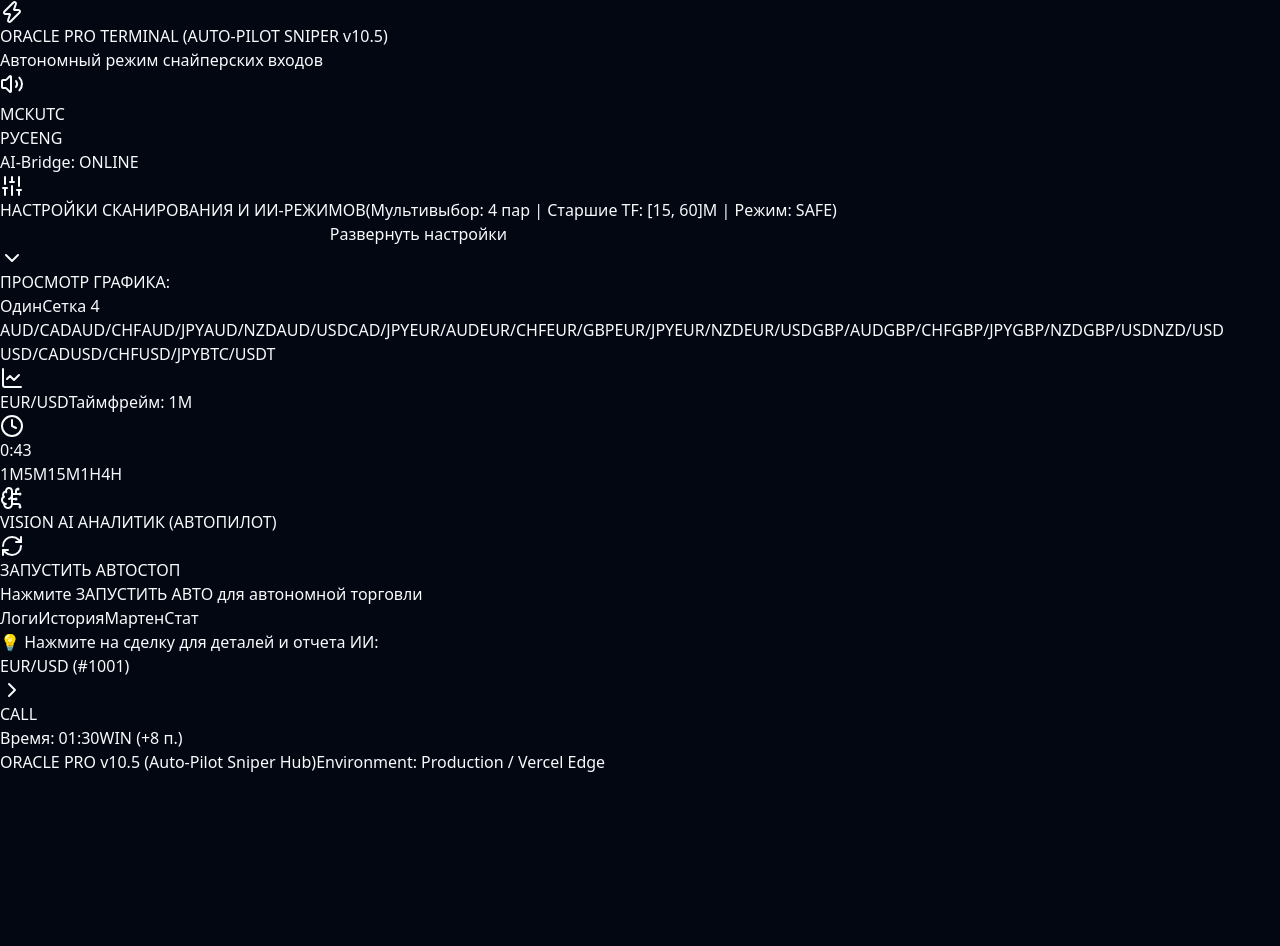
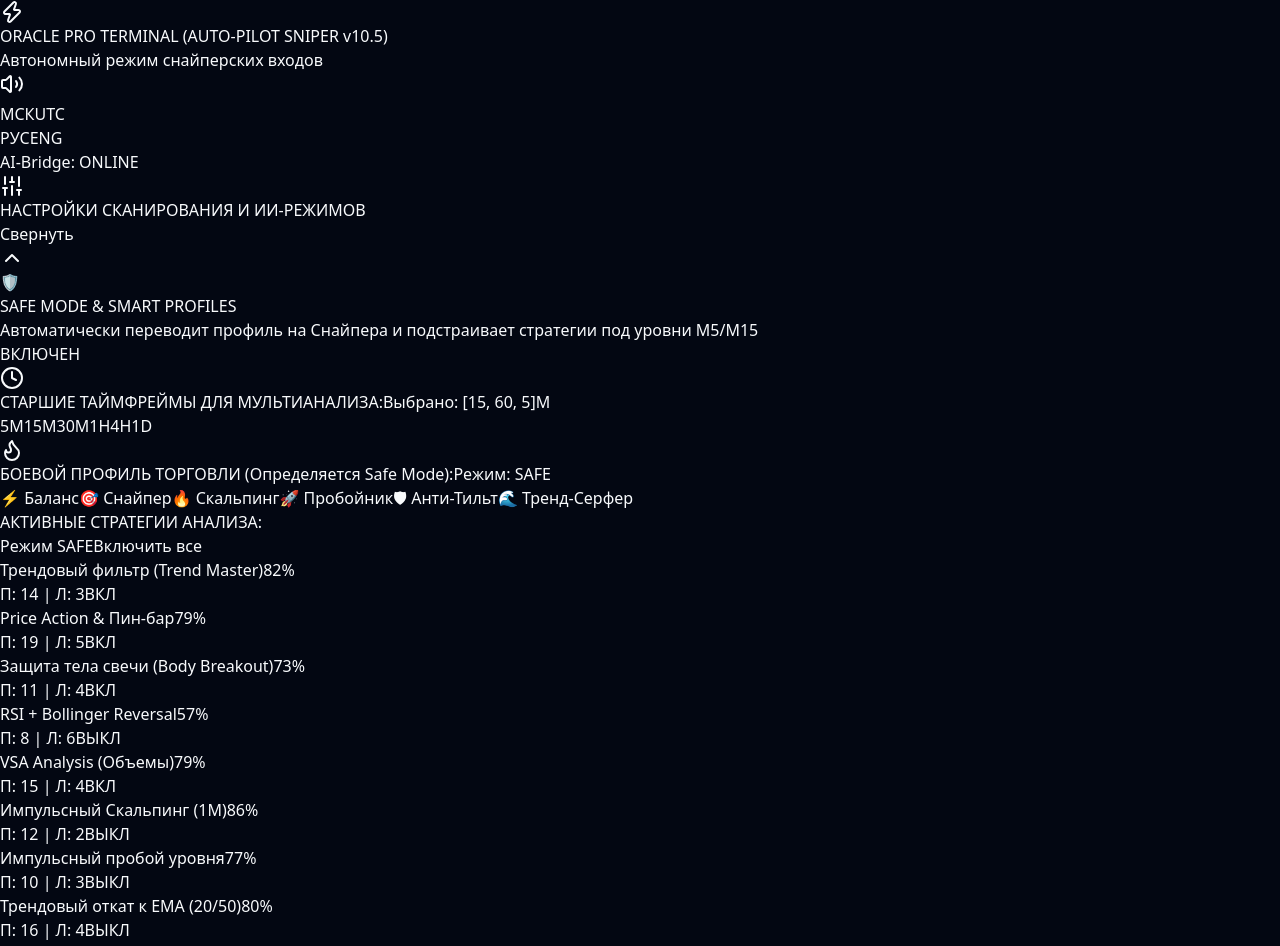
Before and after one commit to vanyat0702-dotcom/oracle-pro-terminal, a React (Vite) app: page / in a window 1280 px wide. Shown: the top 946 px of the page. Before the commit the page ends 800 px from the top, so only its background shows below. Built offline with nearby package versions, Linux system fonts and the light colour scheme.

Commit message:
Refactor App component state and UI elements

```diff
--- a/src/App.tsx
+++ b/src/App.tsx
@@ -24,12 +24,12 @@ export default function App() {
         if (matched.length > 0) return matched;
       }
     } catch (e) {}
-    return [TRADING_PAIRS[0], TRADING_PAIRS[1], TRADING_PAIRS[11], TRADING_PAIRS[19]];
+    return [...TRADING_PAIRS];
   });
 
   const [timeframe, setTimeframe] = useState<string>("1");
   const [displayTf, setDisplayTf] = useState<string>("1");
-  const [selectedHigherTfs, setSelectedHigherTfs] = useState<string[]>(["15", "60"]);
+  const [selectedHigherTfs, setSelectedHigherTfs] = useState<string[]>(["15", "60", "5"]);
 
   const [viewMode, setViewMode] = useState<'single' | 'quad'>('single');
   const [timezone, setTimezone] = useState<'Europe/Moscow' | 'Etc/UTC'>('Europe/Moscow');
@@ -41,10 +41,10 @@ export default function App() {
   const [safeModeEnabled, setSafeModeEnabled] = useState<boolean>(true);
 
   const [riskMode, setRiskMode] = useState<'SAFE' | 'BALANCED' | 'AGGRESSIVE' | 'BREAKOUT' | 'ANTITILT' | 'TRENDSURF'>(() => {
-    return (localStorage.getItem('oracle_risk_mode') as any) || 'BALANCED';
+    return (localStorage.getItem('oracle_risk_mode') as any) || 'SAFE';
   });
 
-  const [isSettingsOpen, setIsSettingsOpen] = useState<boolean>(false);
+  const [isSettingsOpen, setIsSettingsOpen] = useState<boolean>(true);
   const [newsFilterEnabled, setNewsFilterEnabled] = useState<boolean>(true);
   const [atrFilterEnabled, setAtrFilterEnabled] = useState<boolean>(true);
   const [riskCapEnabled, setRiskCapEnabled] = useState<boolean>(true);
@@ -522,38 +522,36 @@ export default function App() {
         <section className="lg:col-span-9 flex flex-col gap-3">
 
           <div className="bg-slate-900/90 border border-slate-800 rounded-xl overflow-hidden shadow-lg transition-all">
-            <button
-              onClick={() => setIsSettingsOpen(!isSettingsOpen)}
-              className="w-full px-4 py-2.5 bg-slate-900 hover:bg-slate-850 flex items-center justify-between text-xs font-bold text-cyan-400 cursor-pointer border-b border-slate-800/50"
-            >
+            <div className="w-full px-4 py-3 bg-slate-900 flex items-center justify-between text-xs font-bold text-cyan-400 border-b border-slate-800/50">
               <div className="flex items-center gap-2">
                 <Sliders className="w-4 h-4 text-cyan-400"/>
                 <span>НАСТРОЙКИ СКАНИРОВАНИЯ И ИИ-РЕЖИМОВ</span>
-                <span className="text-[10px] text-slate-400 font-normal ml-2">
-                  (Мультивыбор: <span className="text-cyan-300 font-bold">{selectedMultiPairs.length} пар</span> | Старшие TF: <span className="text-cyan-300 font-bold">[{selectedHigherTfs.join(', ')}]M</span> | Режим: <span className="text-amber-400 font-bold">{riskMode}</span>)
-                </span>
               </div>
-              <div className="flex items-center gap-1 text-[11px] text-slate-400">
-                <span>{isSettingsOpen ? 'Свернуть' : 'Развернуть настройки'}</span>
+              <button
+                onClick={() => setIsSettingsOpen(!isSettingsOpen)}
+                className="flex items-center gap-1 text-[11px] text-slate-400 hover:text-white cursor-pointer"
+              >
+                <span>{isSettingsOpen ? 'Свернуть' : 'Развернуть'}</span>
                 {isSettingsOpen ? <ChevronUp className="w-4 h-4"/> : <ChevronDown className="w-4 h-4"/>}
-              </div>
-            </button>
+              </button>
+            </div>
 
             {isSettingsOpen && (
-              <div className="p-4 flex flex-col gap-3 bg-slate-950/60 backdrop-blur">
-                <div className="flex items-center justify-between p-3 bg-slate-900/90 rounded-lg border border-emerald-500/40">
-                  <div className="flex items-center gap-2">
+              <div className="p-4 flex flex-col gap-3.5 bg-slate-950/80 backdrop-blur">
+                {/* 1. SAFE MODE & SMART PROFILES */}
+                <div className="flex items-center justify-between p-3 bg-slate-900/90 rounded-xl border border-emerald-500/40">
+                  <div className="flex items-center gap-3">
                     <span className="text-xl">🛡️</span>
                     <div>
-                      <div className="text-xs font-bold text-emerald-400">SAFE MODE (Торговля от уровней M5/M15)</div>
-                      <div className="text-[10px] text-slate-400">Фильтрация шума, проверка уровней и развернутые отчеты в истории</div>
+                      <div className="text-xs font-bold text-emerald-400 tracking-wide">SAFE MODE & SMART PROFILES</div>
+                      <div className="text-[10px] text-slate-400">Автоматически переводит профиль на Снайпера и подстраивает стратегии под уровни M5/M15</div>
                     </div>
                   </div>
                   <button
                     onClick={() => setSafeModeEnabled(!safeModeEnabled)}
-                    className={`px-4 py-1.5 rounded-lg text-xs font-bold cursor-pointer transition-all ${
+                    className={`px-5 py-2 rounded-xl text-xs font-black cursor-pointer transition-all shadow-lg ${
                       safeModeEnabled
-                        ? 'bg-emerald-500 text-slate-950 shadow-lg shadow-emerald-500/20'
+                        ? 'bg-emerald-500 text-slate-950 shadow-emerald-500/20'
                         : 'bg-slate-800 text-slate-400 border border-slate-700'
                     }`}
                   >
@@ -561,19 +559,20 @@ export default function App() {
                   </button>
                 </div>
 
-                <div className="flex flex-col gap-2 p-2.5 bg-slate-900/80 rounded-lg border border-cyan-500/30">
+                {/* 2. СТАРШИЕ ТАЙМФРЕЙМЫ ДЛЯ МУЛЬТИАНАЛИЗА */}
+                <div className="flex flex-col gap-2 p-3 bg-slate-900/90 rounded-xl border border-cyan-500/30">
                   <div className="flex items-center justify-between text-xs font-bold text-cyan-300">
                     <span className="flex items-center gap-1.5"><Clock className="w-4 h-4 text-cyan-400"/> СТАРШИЕ ТАЙМФРЕЙМЫ ДЛЯ МУЛЬТИАНАЛИЗА:</span>
-                    <span className="text-[10px] text-slate-400">Выбрано: [{selectedHigherTfs.join(', ')}]M</span>
+                    <span className="text-[10px] font-mono text-slate-400">Выбрано: [{selectedHigherTfs.join(', ')}]M</span>
                   </div>
-                  <div className="grid grid-cols-4 sm:grid-cols-6 gap-1.5 text-xs">
+                  <div className="grid grid-cols-3 sm:grid-cols-6 gap-2 text-xs">
                     {['5', '15', '30', '60', '240', 'D'].map((tfVal) => {
                       const isSelected = selectedHigherTfs.includes(tfVal);
                       return (
                         <button
                           key={tfVal}
                           onClick={() => toggleHigherTf(tfVal)}
-                          className={`p-2 rounded font-bold text-center border cursor-pointer transition-all ${isSelected ? 'bg-cyan-500 text-slate-950 border-cyan-400 shadow-sm' : 'bg-slate-950 text-slate-400 border-slate-800'}`}
+                          className={`p-2.5 rounded-xl font-bold text-center border cursor-pointer transition-all ${isSelected ? 'bg-cyan-500 text-slate-950 border-cyan-400 shadow-sm font-black' : 'bg-slate-950 text-slate-400 border-slate-800 hover:border-slate-700'}`}
                         >
                           {tfVal === '60' ? '1H' : tfVal === '240' ? '4H' : tfVal === 'D' ? '1D' : `${tfVal}M`}
                         </button>
@@ -582,74 +581,76 @@ export default function App() {
                   </div>
                 </div>
 
-                <div className="flex flex-col gap-2 p-2.5 bg-slate-900/80 rounded-lg border border-amber-500/30">
-                  <div className="flex items-center gap-2 text-xs font-bold text-amber-300">
-                    <Flame className="w-4 h-4 text-amber-400"/>
-                    <span>БОЕВОЙ РЕЖИМ ТОРГОВЛИ И ИИ-АНАЛИЗА:</span>
+                {/* 3. БОЕВОЙ ПРОФИЛЬ ТОРГОВЛИ */}
+                <div className="flex flex-col gap-2 p-3 bg-slate-900/90 rounded-xl border border-amber-500/30">
+                  <div className="flex items-center justify-between text-xs font-bold text-amber-300">
+                    <span className="flex items-center gap-1.5"><Flame className="w-4 h-4 text-amber-400"/> БОЕВОЙ ПРОФИЛЬ ТОРГОВЛИ (Определяется Safe Mode):</span>
+                    <span className="text-[10px] font-mono text-cyan-400">Режим: {riskMode}</span>
                   </div>
-                  <div className="grid grid-cols-2 sm:grid-cols-3 lg:grid-cols-6 gap-1.5 text-xs">
-                    <button onClick={() => setRiskMode('BALANCED')} className={`p-2 rounded font-bold text-center cursor-pointer border ${riskMode === 'BALANCED' ? 'bg-cyan-500 text-slate-950 border-cyan-400 shadow-sm' : 'bg-slate-950 text-slate-400 border-slate-800'}`}>⚡ Баланс</button>
-                    <button onClick={() => setRiskMode('SAFE')} className={`p-2 rounded font-bold text-center cursor-pointer border ${riskMode === 'SAFE' ? 'bg-indigo-600 text-white border-indigo-400 shadow-sm' : 'bg-slate-950 text-slate-400 border-slate-800'}`}>🎯 Снайпер</button>
-                    <button onClick={() => setRiskMode('AGGRESSIVE')} className={`p-2 rounded font-bold text-center cursor-pointer border ${riskMode === 'AGGRESSIVE' ? 'bg-rose-500 text-white border-rose-400 shadow-sm' : 'bg-slate-950 text-slate-400 border-slate-800'}`}>🔥 Скальпинг</button>
-                    <button onClick={() => setRiskMode('BREAKOUT')} className={`p-2 rounded font-bold text-center cursor-pointer border ${riskMode === 'BREAKOUT' ? 'bg-amber-500 text-slate-950 border-amber-400 shadow-sm' : 'bg-slate-950 text-slate-400 border-slate-800'}`}>🚀 Пробойник</button>
-                    <button onClick={() => setRiskMode('ANTITILT')} className={`p-2 rounded font-bold text-center cursor-pointer border ${riskMode === 'ANTITILT' ? 'bg-emerald-600 text-white border-emerald-400 shadow-sm' : 'bg-slate-950 text-slate-400 border-slate-800'}`}>🛡 Анти-Тильт</button>
-                    <button onClick={() => setRiskMode('TRENDSURF')} className={`p-2 rounded font-bold text-center cursor-pointer border ${riskMode === 'TRENDSURF' ? 'bg-blue-600 text-white border-blue-400 shadow-sm' : 'bg-slate-950 text-slate-400 border-slate-800'}`}>🌊 Тренд-Серфер</button>
+                  <div className="grid grid-cols-2 sm:grid-cols-3 lg:grid-cols-6 gap-2 text-xs">
+                    <button onClick={() => setRiskMode('BALANCED')} className={`p-2.5 rounded-xl font-bold text-center cursor-pointer border ${riskMode === 'BALANCED' ? 'bg-cyan-500 text-slate-950 border-cyan-400 shadow-sm font-black' : 'bg-slate-950 text-slate-400 border-slate-800'}`}>⚡ Баланс</button>
+                    <button onClick={() => setRiskMode('SAFE')} className={`p-2.5 rounded-xl font-bold text-center cursor-pointer border ${riskMode === 'SAFE' ? 'bg-indigo-600 text-white border-indigo-400 shadow-sm font-black' : 'bg-slate-950 text-slate-400 border-slate-800'}`}>🎯 Снайпер</button>
+                    <button onClick={() => setRiskMode('AGGRESSIVE')} className={`p-2.5 rounded-xl font-bold text-center cursor-pointer border ${riskMode === 'AGGRESSIVE' ? 'bg-rose-500 text-white border-rose-400 shadow-sm font-black' : 'bg-slate-950 text-slate-400 border-slate-800'}`}>🔥 Скальпинг</button>
+                    <button onClick={() => setRiskMode('BREAKOUT')} className={`p-2.5 rounded-xl font-bold text-center cursor-pointer border ${riskMode === 'BREAKOUT' ? 'bg-amber-500 text-slate-950 border-amber-400 shadow-sm font-black' : 'bg-slate-950 text-slate-400 border-slate-800'}`}>🚀 Пробойник</button>
+                    <button onClick={() => setRiskMode('ANTITILT')} className={`p-2.5 rounded-xl font-bold text-center cursor-pointer border ${riskMode === 'ANTITILT' ? 'bg-emerald-600 text-white border-emerald-400 shadow-sm font-black' : 'bg-slate-950 text-slate-400 border-slate-800'}`}>🛡 Анти-Тильт</button>
+                    <button onClick={() => setRiskMode('TRENDSURF')} className={`p-2.5 rounded-xl font-bold text-center cursor-pointer border ${riskMode === 'TRENDSURF' ? 'bg-blue-600 text-white border-blue-400 shadow-sm font-black' : 'bg-slate-950 text-slate-400 border-slate-800'}`}>🌊 Тренд-Серфер</button>
                   </div>
                 </div>
 
-                <div className="flex flex-wrap items-center gap-4 text-xs p-2 bg-slate-900/80 rounded-lg border border-indigo-500/30">
-                  <span className="font-bold text-indigo-300">ФИЛЬТРЫ:</span>
-                  <label className="flex items-center gap-1.5 cursor-pointer">
-                    <input type="checkbox" checked={newsFilterEnabled} onChange={() => setNewsFilterEnabled(!newsFilterEnabled)} className="rounded text-indigo-500 cursor-pointer" />
-                    <span className="text-slate-300">📰 Новостной фильтр</span>
-                  </label>
-                  <label className="flex items-center gap-1.5 cursor-pointer">
-                    <input type="checkbox" checked={atrFilterEnabled} onChange={() => setAtrFilterEnabled(!atrFilterEnabled)} className="rounded text-indigo-500 cursor-pointer" />
-                    <span className="text-slate-300">📊 ATR Волатильность</span>
-                  </label>
-                  <label className="flex items-center gap-1.5 cursor-pointer">
-                    <input type="checkbox" checked={riskCapEnabled} onChange={() => setRiskCapEnabled(!riskCapEnabled)} className="rounded text-indigo-500 cursor-pointer" />
-                    <span className="text-slate-300">🛡 Risk-Cap (до {maxMartingaleStep} шага)</span>
-                  </label>
-                </div>
-
-                <div className="flex flex-col gap-2 p-2.5 bg-slate-900/80 rounded-lg border border-cyan-500/30">
-                  <div className="flex justify-between items-center text-xs font-bold text-cyan-400">
-                    <span>АКТИВНЫЕ СТРАТЕГИИ</span>
-                    <button onClick={() => setStrategies(prev => prev.map(s => ({ ...s, enabled: true })))} className="text-[10px] text-cyan-300 hover:underline cursor-pointer">Включить все</button>
+                {/* 4. АКТИВНЫЕ СТРАТЕГИИ АНАЛИЗА */}
+                <div className="flex flex-col gap-2 p-3 bg-slate-900/90 rounded-xl border border-cyan-500/30">
+                  <div className="flex justify-between items-center text-xs font-bold text-cyan-300">
+                    <span>АКТИВНЫЕ СТРАТЕГИИ АНАЛИЗА:</span>
+                    <div className="flex items-center gap-2">
+                      <span className="text-[10px] text-indigo-300 font-mono">Режим SAFE</span>
+                      <button onClick={() => setStrategies(prev => prev.map(s => ({ ...s, enabled: true })))} className="text-[10px] text-cyan-400 hover:underline cursor-pointer">Включить все</button>
+                    </div>
                   </div>
-                  <div className="grid grid-cols-2 sm:grid-cols-4 lg:grid-cols-8 gap-2">
-                    {strategies.map((strat) => (
-                      <button
-                        key={strat.id}
-                        onClick={() => toggleStrategy(strat.id)}
-                        className={`p-2 rounded-lg text-left text-xs font-bold transition-all border cursor-pointer ${strat.enabled ? 'bg-cyan-950/60 border-cyan-500 text-cyan-300' : 'bg-slate-950 border-slate-800 text-slate-500'}`}
-                      >
-                        <div className="truncate">{strat.name}</div>
-                        <div className="text-[9px] text-emerald-400 font-mono mt-0.5">Win: {Math.round((strat.wins / (strat.wins + strat.losses)) * 100)}%</div>
-                      </button>
-                    ))}
+                  <div className="grid grid-cols-1 sm:grid-cols-2 lg:grid-cols-4 gap-2">
+                    {strategies.map((strat) => {
+                      const total = strat.wins + strat.losses;
+                      const winrate = total > 0 ? Math.round((strat.wins / total) * 100) : 0;
+                      return (
+                        <div
+                          key={strat.id}
+                          onClick={() => toggleStrategy(strat.id)}
+                          className={`p-2.5 rounded-xl transition-all border cursor-pointer flex flex-col justify-between gap-1.5 ${strat.enabled ? 'bg-cyan-950/40 border-cyan-500/60 text-cyan-200' : 'bg-slate-950 border-slate-800 text-slate-500'}`}
+                        >
+                          <div className="flex justify-between items-start gap-1">
+                            <span className="text-xs font-bold truncate">{strat.name}</span>
+                            <span className="text-xs font-black text-emerald-400">{winrate}%</span>
+                          </div>
+                          <div className="flex justify-between items-center text-[10px] font-mono text-slate-400">
+                            <span>П: {strat.wins} | Л: {strat.losses}</span>
+                            <span className={`px-2 py-0.5 rounded text-[9px] font-bold ${strat.enabled ? 'bg-cyan-500 text-slate-950' : 'bg-slate-800 text-slate-400'}`}>
+                              {strat.enabled ? 'ВКЛ' : 'ВЫКЛ'}
+                            </span>
+                          </div>
+                        </div>
+                      );
+                    })}
                   </div>
                 </div>
 
-                <div className="flex flex-col gap-2 p-2.5 bg-slate-900/80 rounded-lg border border-cyan-500/30">
-                  <div className="flex justify-between items-center text-xs font-bold text-cyan-400">
+                {/* 5. МУЛЬТИВЫБОР ПАР ДЛЯ АВТОПИЛОТА */}
+                <div className="flex flex-col gap-2 p-3 bg-slate-900/90 rounded-xl border border-cyan-500/30">
+                  <div className="flex justify-between items-center text-xs font-bold text-cyan-300">
                     <span>МУЛЬТИВЫБОР ПАР ДЛЯ АВТОПИЛОТА ({selectedMultiPairs.length})</span>
                     <div className="flex gap-2 text-[10px]">
-                      <button onClick={() => setSelectedMultiPairs([...TRADING_PAIRS])} className="text-cyan-300 hover:underline cursor-pointer">Выбрать все</button>
+                      <button onClick={() => setSelectedMultiPairs([...TRADING_PAIRS])} className="text-cyan-400 hover:underline cursor-pointer">Выбрать все</button>
                       <button onClick={() => setSelectedMultiPairs([TRADING_PAIRS[0]])} className="text-slate-400 hover:underline cursor-pointer">Сбросить</button>
                     </div>
                   </div>
-                  <div className="flex flex-wrap gap-1 max-h-24 overflow-y-auto pr-1">
+                  <div className="flex flex-wrap gap-1.5 max-h-28 overflow-y-auto pr-1">
                     {TRADING_PAIRS.map((pair) => {
                       const isChecked = selectedMultiPairs.some(p => p.id === pair.id);
                       return (
                         <button
                           key={pair.id}
                           onClick={() => togglePairSelection(pair)}
-                          className={`px-2 py-1 rounded text-[10px] font-bold border cursor-pointer transition-all ${isChecked ? 'bg-cyan-500 text-slate-950 border-cyan-400 font-black' : 'bg-slate-950 border-slate-800 text-slate-400'}`}
+                          className={`px-2.5 py-1.5 rounded-lg text-xs font-bold border cursor-pointer transition-all ${isChecked ? 'bg-cyan-500 text-slate-950 border-cyan-400 font-black shadow-sm' : 'bg-slate-950 border-slate-800 text-slate-400 hover:border-slate-700'}`}
                         >
-                          {pair.displaySymbol} {isChecked ? '✓' : ''}
+                          {pair.displaySymbol}
                         </button>
                       );
                     })}
@@ -691,7 +692,7 @@ export default function App() {
                       <LineChart className="w-5 h-5 text-cyan-400"/>
                       <div>
                         <span className="font-bold text-base text-slate-100">{selectedPair.displaySymbol}</span>
-                        <span className="ml-2 text-xs text-cyan-400 font-mono">Таймфрейм: {displayTf}M {isAnalyzing && '(Автопилот ВКЛ)'}</span>
+                        <span className="ml-2 text-xs text-cyan-400 font-mono">Таймфрейм: {displayTf}M | Мультискан: {selectedMultiPairs.length} пар</span>
                       </div>
                     </div>
 
```
